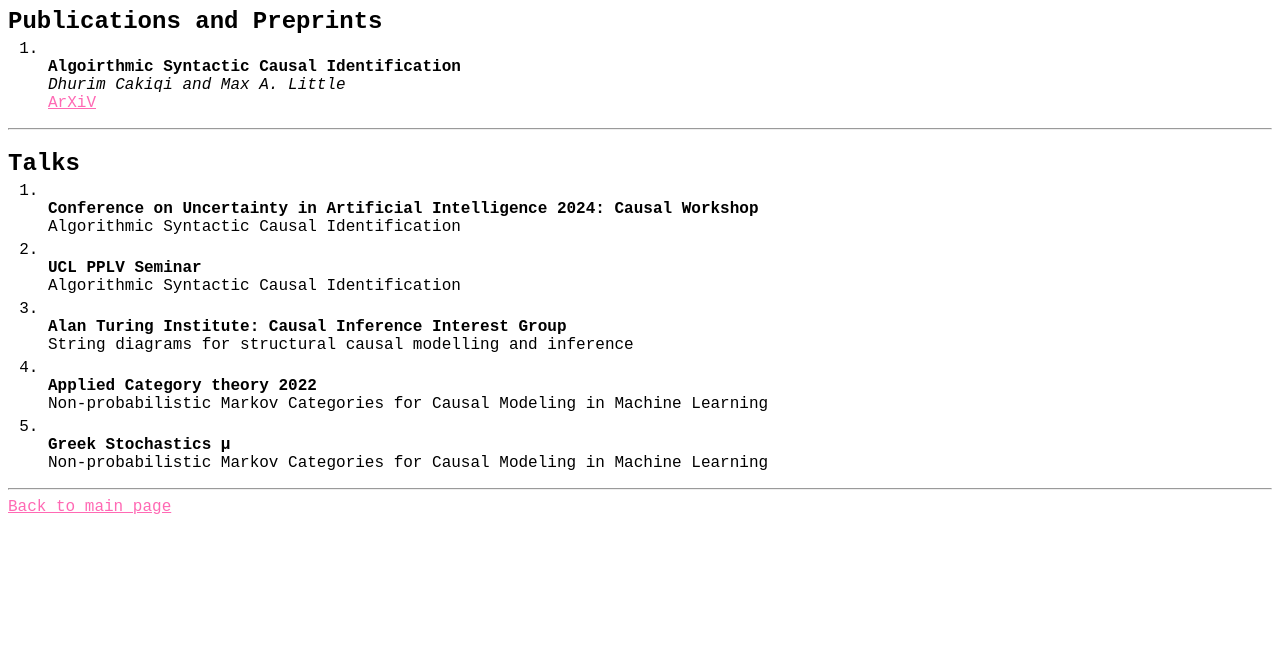
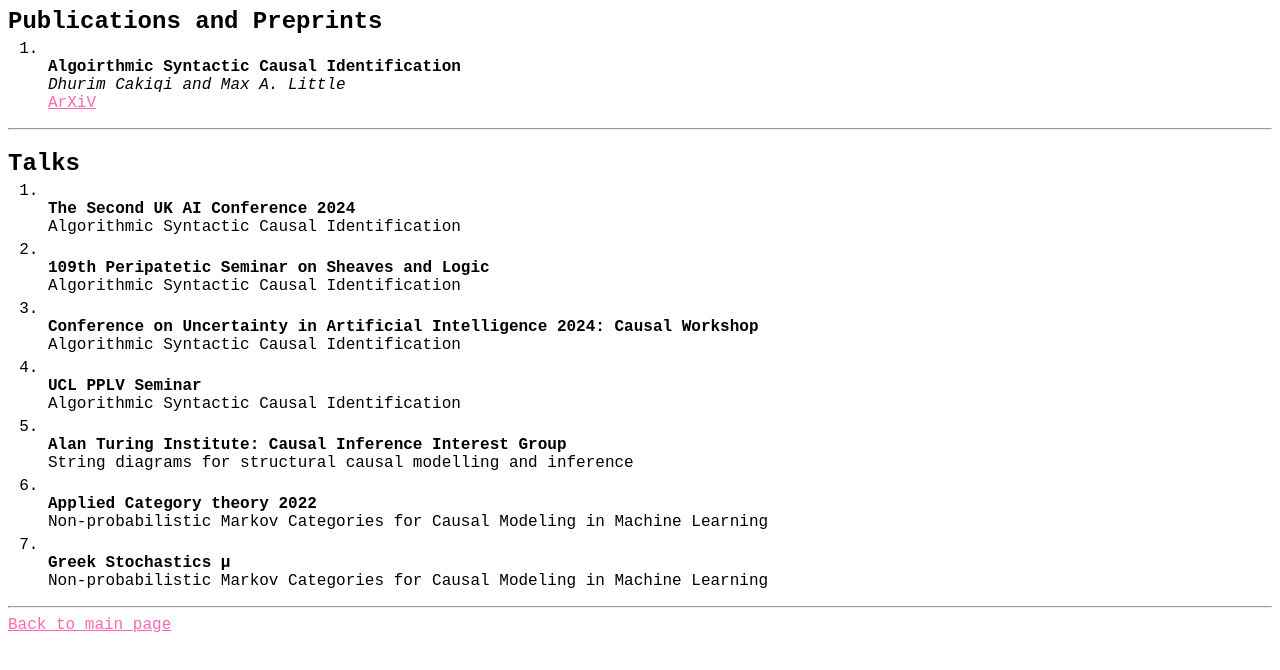
Before and after one commit to DhurimCakiqi/Dhurim-Cakiqi, a plain HTML site: page publications.html in a window 1280 px wide. Drawn offline with Linux system fonts and the light colour scheme.

Commit message:
Update publications.html

```diff
--- a/publications.html
+++ b/publications.html
@@ -20,6 +20,16 @@
         <hr>
         <h2 style="margin-bottom: 5px">Talks</h2>
         <ol style="margin-top: 0">
+
+            <li class="spaced"><ol class="markless-list">
+            <li><strong>The Second UK AI Conference 2024</strong></li>
+            <li>Algorithmic Syntactic Causal Identification</li>
+          </ol></li>
+
+             <li class="spaced"><ol class="markless-list">
+            <li><strong>109th Peripatetic Seminar on Sheaves and Logic</strong></li>
+            <li>Algorithmic Syntactic Causal Identification</li>
+          </ol></li>
 
           <li class="spaced"><ol class="markless-list">
             <li><strong>Conference on Uncertainty in Artificial Intelligence 2024: Causal Workshop</strong></li>
```
